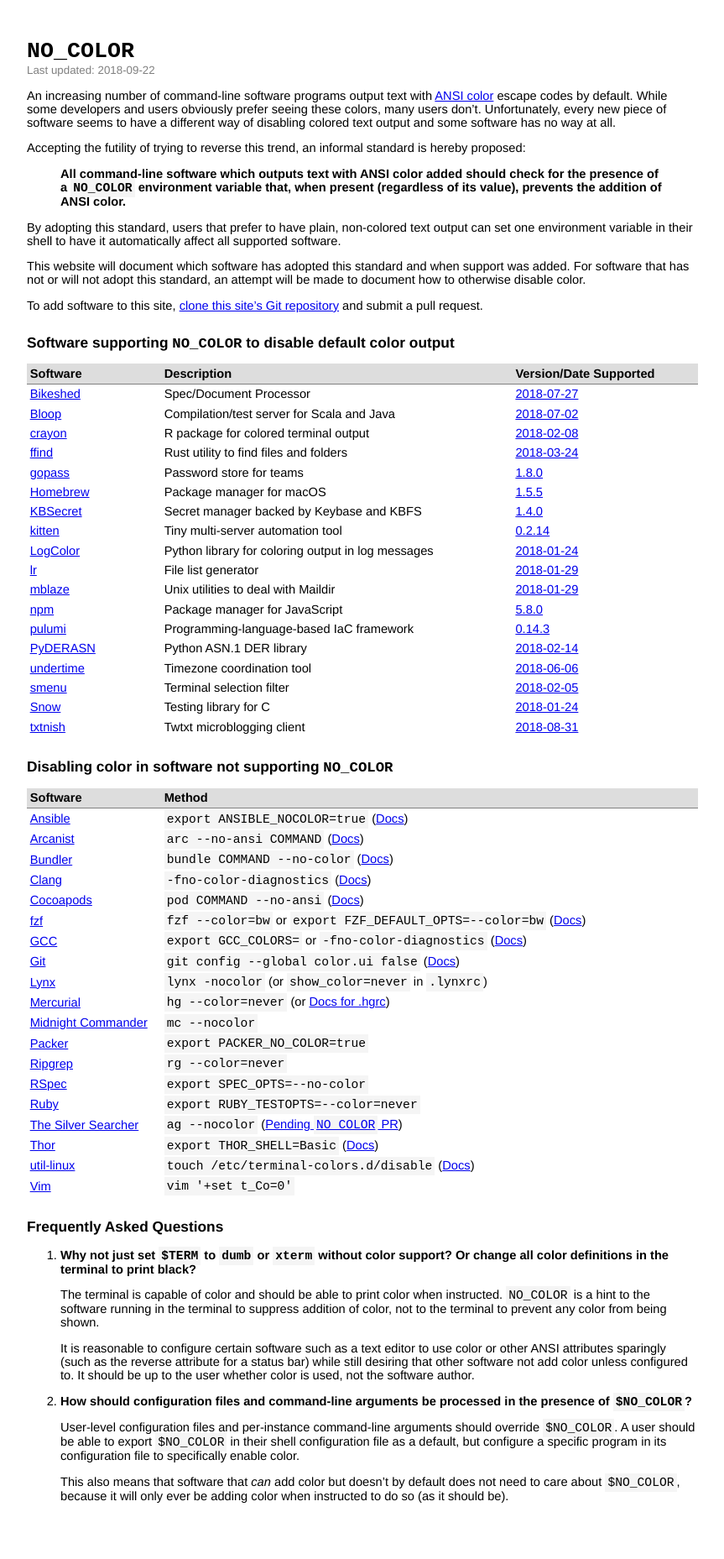
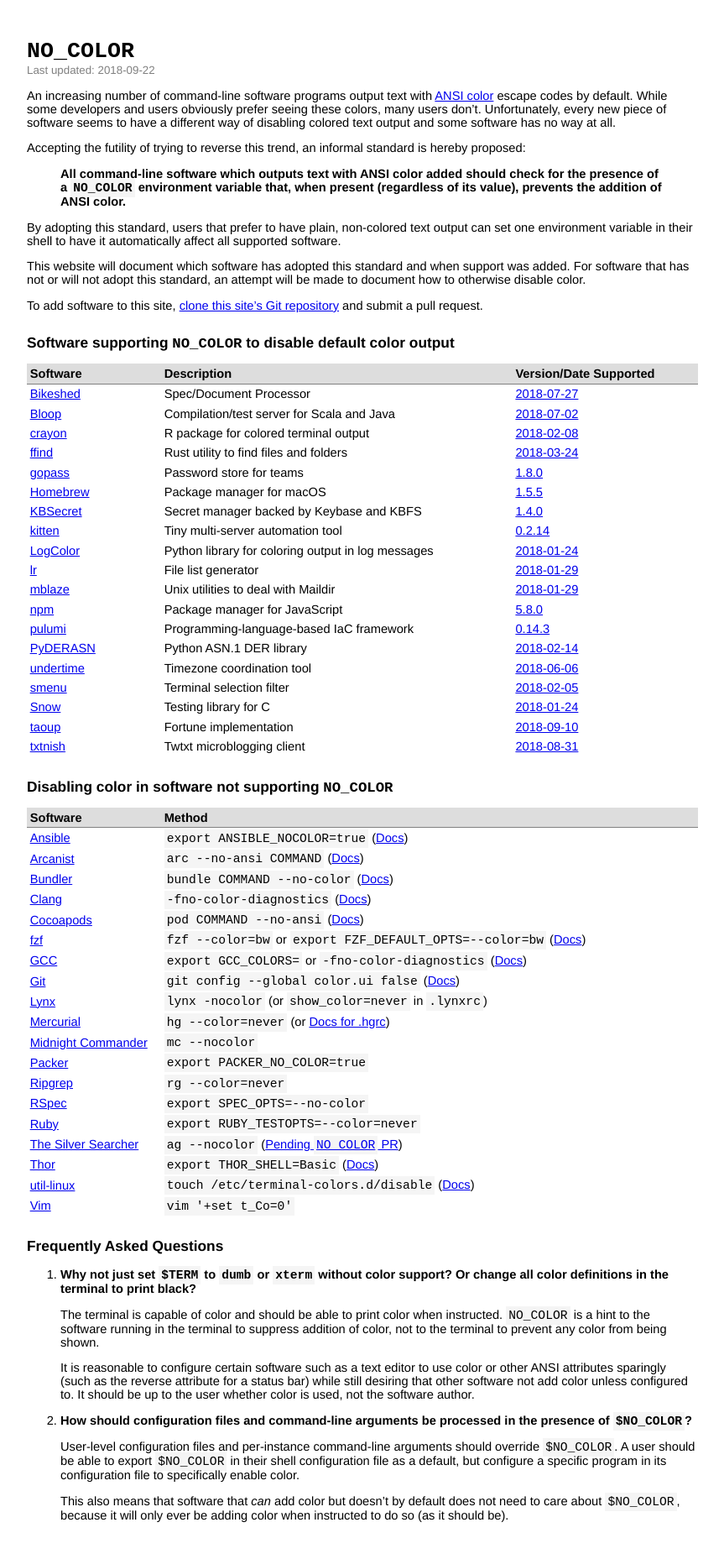
Before and after one commit to jcs/no_color, a Jekyll site: the page built from index.md, in a window 1280 px wide. Shown: the whole page at 84% size, without its empty margins (208-1071 px from the left). Built offline with Jekyll 4.4.1, drawn with Linux system fonts in a browser that asks for light colours; our own code applies the rules of GitHub Pages for plain Markdown files; before the commit the page ends 1834 px from its top, so only the background shows below that.

Commit message:
Add taoup (#35)

```diff
--- a/index.md
+++ b/index.md
@@ -54,6 +54,7 @@ and submit a pull request.
 | [undertime](https://gitlab.com/anarcat/undertime) | Timezone coordination tool | [2018-06-06](https://gitlab.com/anarcat/undertime/commit/0c4c2b38f32127a0dc59d2bd6e5f9db0b61ca847) |
 | [smenu](https://github.com/p-gen/smenu) | Terminal selection filter | [2018-02-05](https://github.com/p-gen/smenu/commit/70d3ee5a328230dff3b744b2f0ca7ef20ecb530e) |
 | [Snow](https://github.com/mortie/snow) | Testing library for C | [2018-01-24](https://github.com/mortie/snow/commit/aadbbd375e03ec6000e23d817d2bd722b417296f) |
+| [taoup](http://github.com/globalcitizen/taoup) | Fortune implementation | [2018-09-10](https://github.com/globalcitizen/taoup/commit/fb2dc7768a2dc9b74816ce5126e40b93338291f7) |
 | [txtnish](https://github.com/mdom/txtnish) | Twtxt microblogging client | [2018-08-31](https://github.com/mdom/txtnish/commit/257d312ac282ab99e8357e31f6c282b881fbb171) |
 {: rules="groups"}
 
```
